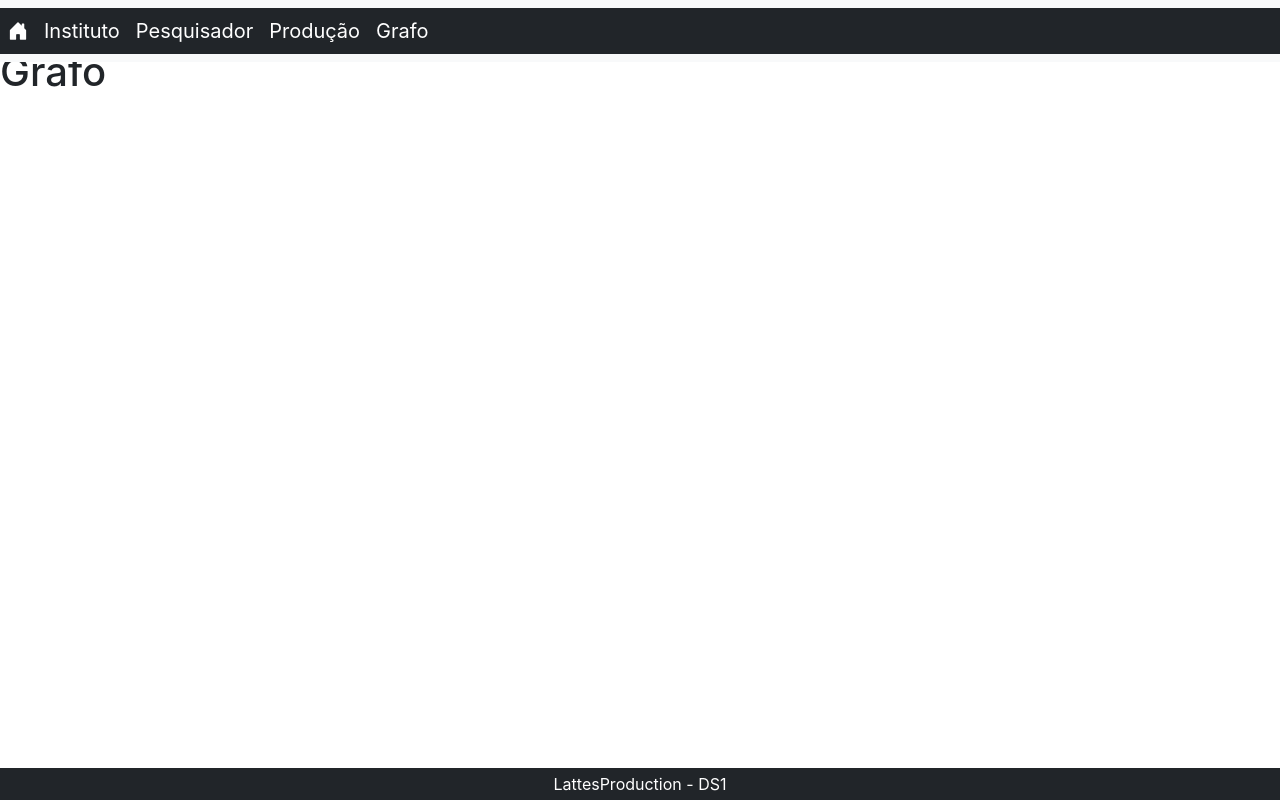
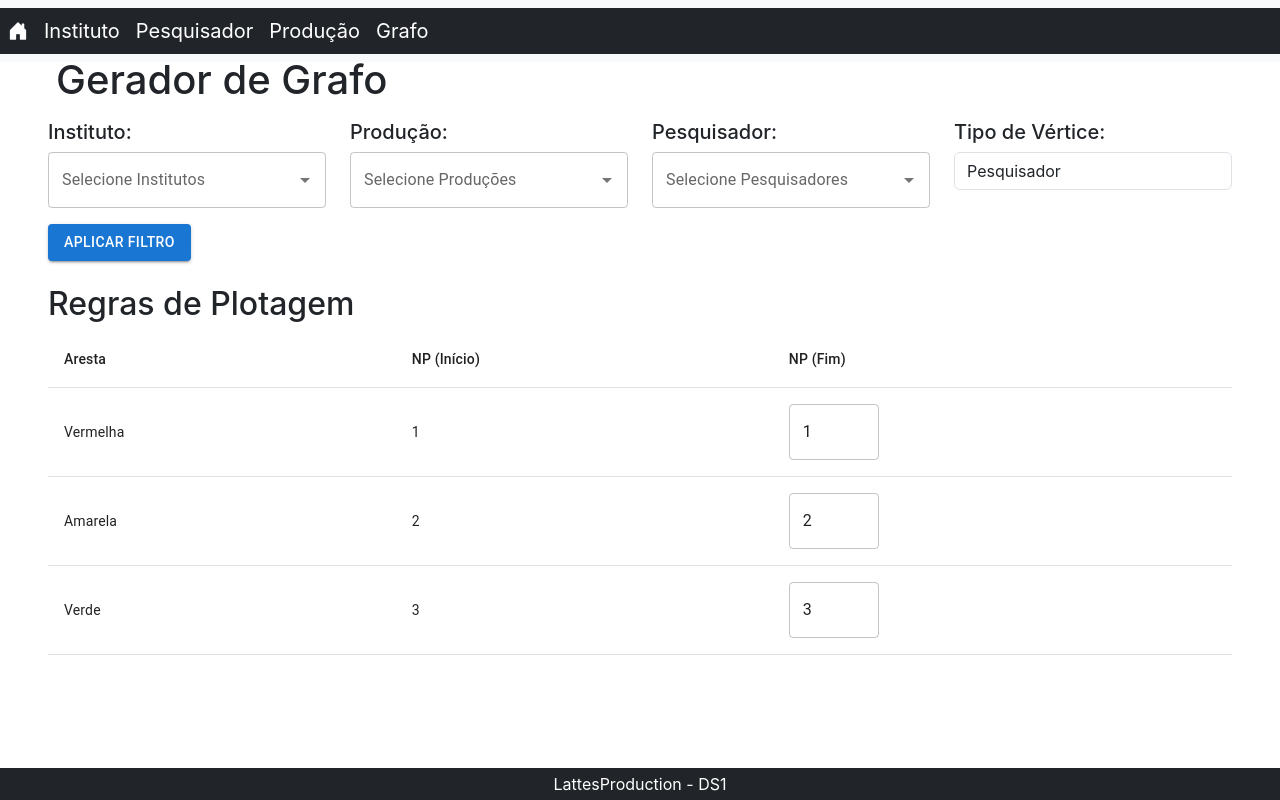
Before and after one commit to DeyvidManhaes/frontend, a React (Create React App) app: page /grafo in a window 1280 px wide. Built offline with nearby package versions, Linux system fonts and the light colour scheme; no server answers.

Commit message:
Gerada tela incial de grafo, atualizando home e finalizando contador de produção

```diff
--- a/package.json
+++ b/package.json
@@ -3,7 +3,10 @@
   "version": "0.1.0",
   "private": true,
   "dependencies": {
-    "@material-ui/core": "^4.12.4",
+    "@emotion/react": "^11.11.4",
+    "@emotion/styled": "^11.11.5",
+    "@mui/lab": "^5.0.0-alpha.170",
+    "@mui/material": "^5.15.18",
     "@testing-library/jest-dom": "^5.17.0",
     "@testing-library/react": "^13.4.0",
     "@testing-library/user-event": "^13.5.0",
--- a/src/grafo/Grafo.js
+++ b/src/grafo/Grafo.js
@@ -1,11 +1,214 @@
-import React, { Component } from 'react'
+import React, { Component } from 'react';
+import { Button, Table, TableHead, TableBody, TableCell, TableRow, TextField, Checkbox } from '@mui/material';
+import Autocomplete from '@mui/material/Autocomplete';
 
-export default class Grafo extends Component {
+export default class GraphGeneration extends Component {
+  constructor(props) {
+    super(props);
+    this.state = {
+      institutos: [],
+      producoes: [],
+      pesquisadores: [],
+      filteredPesquisadores: [],
+      selectedInstitutos: [],
+      selectedProducoes: [],
+      selectedPesquisadores: [],
+      tipoVertice: 'pesquisador',
+      npInicio: [1, 2, 3],
+      npFim: [1, 2, 3]
+    };
+  }
+
+  componentDidMount() {
+    this.fetchPesquisadores();
+  }
+
+
+  fetchPesquisadores = () => {
+    const url = window.servidor + "/pesquisador/exibir";
+    fetch(url)
+      .then(response => response.json())
+      .then(data => {
+        const institutos = data.reduce((acc, pesquisador) => {
+          if (pesquisador.instituto && pesquisador.instituto.nome) {
+            acc.push(pesquisador.instituto.nome);
+          }
+          return acc;
+        }, []);
+        const institutosUnicos = Array.from(new Set(institutos));
+        this.setState({ pesquisadores: data, filteredPesquisadores: data,
+          institutos, institutos: institutosUnicos });
+      })
+      .catch(error => console.error('Erro ao buscar pesquisadores:', error));
+  }
+
+  extractUniqueInstitutos = (pesquisadores) => {
+    const institutos = [];
+    pesquisadores.forEach(p => {
+      if (!institutos.includes(p.instituto)) {
+        institutos.push(p.instituto);
+      }
+    });
+    return institutos;
+  };
+
+  handleMultipleSelectChange = (event, value, type) => {
+    if (type === 'selectedInstitutos') {
+      this.updateFilteredPesquisadores(value);
+    }
+    if (type === 'selectedPesquisadores') {
+      this.fetchProducoes(value);
+    }
+    this.setState({ [type]: value });
+  };
+
+  updateFilteredPesquisadores = (selectedInstitutos) => {
+    const filteredPesquisadores = this.state.pesquisadores.filter(p =>
+      selectedInstitutos.includes(p.instituto)
+    );
+    this.setState({ filteredPesquisadores, selectedPesquisadores: [] });
+  };
+
+  fetchProducoes = (selectedPesquisadores) => {
+    if (selectedPesquisadores.length > 0) {
+      const ids = selectedPesquisadores.map(p => p.id).join(',');
+      const url = window.servidor +"/trabalho/trabalhoscomuns";
+      fetch(url)
+        .then(response => response.json())
+        .then(data => this.setState({ producoes: data, selectedProducoes: [] }))
+        .catch(error => console.error('Erro ao buscar produções:', error));
+    } else {
+      this.setState({ producoes: [], selectedProducoes: [] });
+    }
+  };
+
+  handleVerticeChange = (event) => {
+    this.setState({ tipoVertice: event.target.value });
+  };
+
+  handleNpFimChange = (index, value) => {
+    const { npFim } = this.state;
+    const newNpFim = [...npFim];
+    newNpFim[index] = value;
+    this.setState({ npFim: newNpFim });
+  };
+
+  applyFilters = () => {
+    // Logic to apply filters and generate graph
+    console.log('Filters applied');
+  };
+
   render() {
+    const { institutos, producoes, filteredPesquisadores, selectedInstitutos, selectedProducoes, selectedPesquisadores, tipoVertice, npInicio, npFim } = this.state;
+
     return (
-      <div className='mt-5'>
-        <h1>Grafo</h1>
+      <div className='p-5'>
+        <h1 className='p-2'>Gerador de Grafo</h1>
+        <div className='row'>
+          <div className='col-md-3'>
+            <label><h5>Instituto:</h5></label>
+            <Autocomplete
+              multiple
+              options={institutos}
+              getOptionLabel={(option) => option}
+              value={selectedInstitutos}
+              onChange={(event, value) => this.handleMultipleSelectChange(event, value, 'selectedInstitutos')}
+              renderInput={(params) => (
+                <TextField {...params} variant="outlined" label="Selecione Institutos" />
+              )}
+              renderOption={(props, option, { selected }) => (
+                <li {...props}>
+                  <Checkbox
+                    checked={selected}
+                    style={{ marginRight: 8 }}
+                  />
+                  {option}
+                </li>
+              )}
+            />
+          </div>
+          <div className='col-md-3'>
+            <label><h5>Produção:</h5></label>
+            <Autocomplete
+              multiple
+              options={producoes}
+              getOptionLabel={(option) => option.nome}
+              value={selectedProducoes}
+              onChange={(event, value) => this.handleMultipleSelectChange(event, value, 'selectedProducoes')}
+              renderInput={(params) => (
+                <TextField {...params} variant="outlined" label="Selecione Produções" />
+              )}
+              renderOption={(props, option, { selected }) => (
+                <li {...props}>
+                  <Checkbox
+                    checked={selected}
+                    style={{ marginRight: 8 }}
+                  />
+                  {option.nome}
+                </li>
+              )}
+            />
+          </div>
+          <div className='col-md-3'>
+            <label><h5>Pesquisador:</h5></label>
+            <Autocomplete
+              multiple
+              options={filteredPesquisadores}
+              getOptionLabel={(option) => option.nome}
+              value={selectedPesquisadores}
+              onChange={(event, value) => this.handleMultipleSelectChange(event, value, 'selectedPesquisadores')}
+              renderInput={(params) => (
+                <TextField {...params} variant="outlined" label="Selecione Pesquisadores" />
+              )}
+              renderOption={(props, option, { selected }) => (
+                <li {...props}>
+                  <Checkbox
+                    checked={selected}
+                    style={{ marginRight: 8 }}
+                  />
+                  {option.nome}
+                </li>
+              )}
+            />
+          </div>
+          <div className='col-md-3'>
+            <label><h5>Tipo de Vértice:</h5></label>
+            <select value={tipoVertice} onChange={this.handleVerticeChange} className="form-control">
+              <option value="pesquisador">Pesquisador</option>
+              <option value="instituto">Instituto</option>
+            </select>
+          </div>
+        </div>
+        <div className='text-right mt-3'>
+          <Button variant="contained" color="primary" onClick={this.applyFilters}>Aplicar Filtro</Button>
+        </div>
+        <h2 className='mt-4'>Regras de Plotagem</h2>
+        <Table>
+          <TableHead>
+            <TableRow>
+              <TableCell>Aresta</TableCell>
+              <TableCell>NP (Início)</TableCell>
+              <TableCell>NP (Fim)</TableCell>
+            </TableRow>
+          </TableHead>
+          <TableBody>
+            {['Vermelha', 'Amarela', 'Verde'].map((color, index) => (
+              <TableRow key={index}>
+                <TableCell>{color}</TableCell>
+                <TableCell>{npInicio[index]}</TableCell>
+                <TableCell>
+                  <TextField
+                    type="number"
+                    value={npFim[index]}
+                    onChange={(e) => this.handleNpFimChange(index, parseInt(e.target.value))}
+                    inputProps={{ min: npInicio[index], max: npInicio[index] + 1 }}
+                  />
+                </TableCell>
+              </TableRow>
+            ))}
+          </TableBody>
+        </Table>
       </div>
-    )
+    );
   }
 }
--- a/src/home/Home.js
+++ b/src/home/Home.js
@@ -1,6 +1,6 @@
 import React, { Component } from 'react';
 import Menu from '../menu/Menu';
-import { TextField, Button, Table, TableHead, TableBody, TableCell, TableRow } from '@material-ui/core';
+import { TextField, Button, Table, TableHead, TableBody, TableCell, TableRow } from '@mui/material';
 import '../home/Home.css'; // Arquivo de estilos para a página Home
 
 export default class Home extends Component {
--- a/src/instituto/Instituto.js
+++ b/src/instituto/Instituto.js
@@ -1,6 +1,6 @@
 // Instituto.js
 import React, { Component } from 'react';
-import { TextField, Button, Dialog, DialogTitle, DialogContent, DialogActions, Table, TableHead, TableBody, TableCell, TableRow } from '@material-ui/core';
+import { TextField, Button, Dialog, DialogTitle, DialogContent, DialogActions, Table, TableHead, TableBody, TableCell, TableRow } from '@mui/material';
 import './InstitutoList.css'
 
 export default class Instituto extends Component {
--- a/src/pesquisador/Pesquisador.js
+++ b/src/pesquisador/Pesquisador.js
@@ -1,5 +1,5 @@
 import React, { Component } from 'react';
-import { TextField, Button, Dialog, DialogTitle, DialogContent, DialogActions, Table, TableHead, TableBody, TableCell, TableRow, Select, MenuItem } from '@material-ui/core';
+import { TextField, Button, Dialog, DialogTitle, DialogContent, DialogActions, Table, TableHead, TableBody, TableCell, TableRow, Select, MenuItem } from '@mui/material';
 import './PesquisadorList.css'
 
 export default class Pesquisador extends Component {
--- a/src/producao/Producao.js
+++ b/src/producao/Producao.js
@@ -1,5 +1,5 @@
 import React, { Component } from 'react';
-import { TextField, Button, Table, TableHead, TableBody, TableCell, TableRow } from '@material-ui/core';
+import { TextField, Button, Table, TableHead, TableBody, TableCell, TableRow } from '@mui/material';
 import './ProducaoList.css';
 
 export default class Producao extends Component {
```
Also changed, not shown: 1 other file (tests, documents, lock files or other folders).
